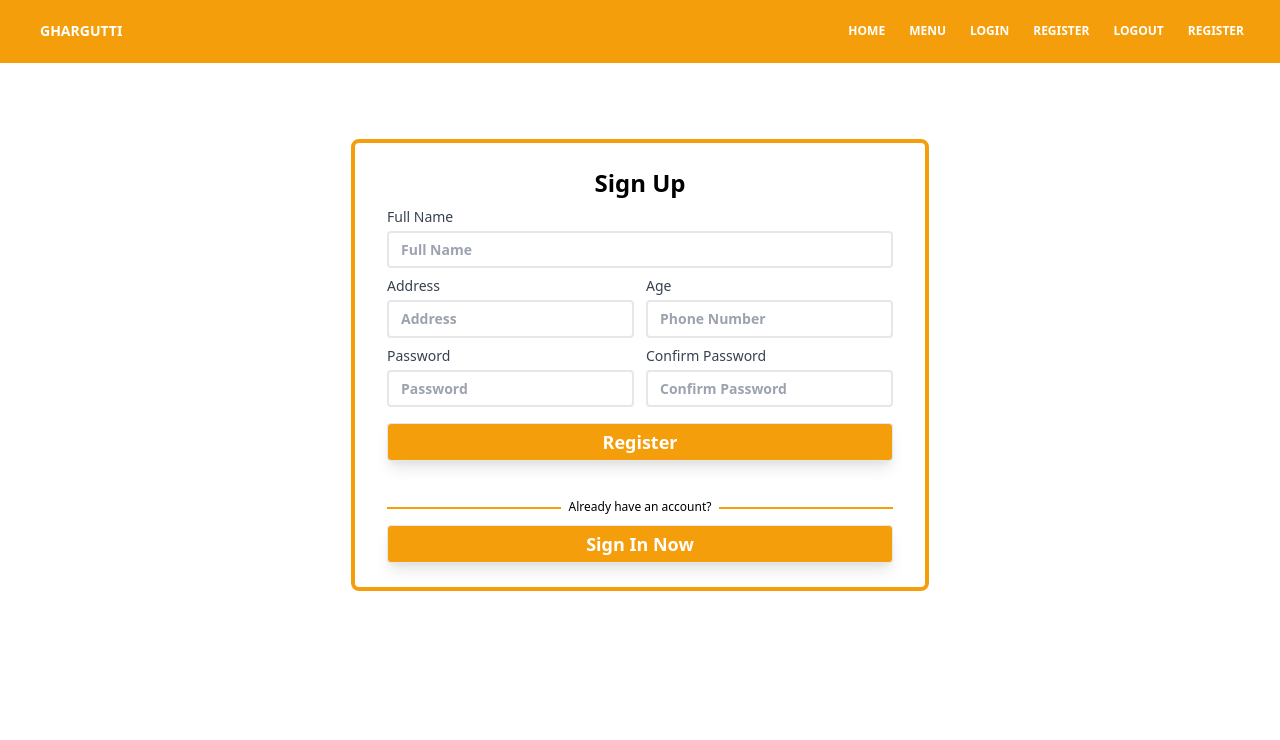
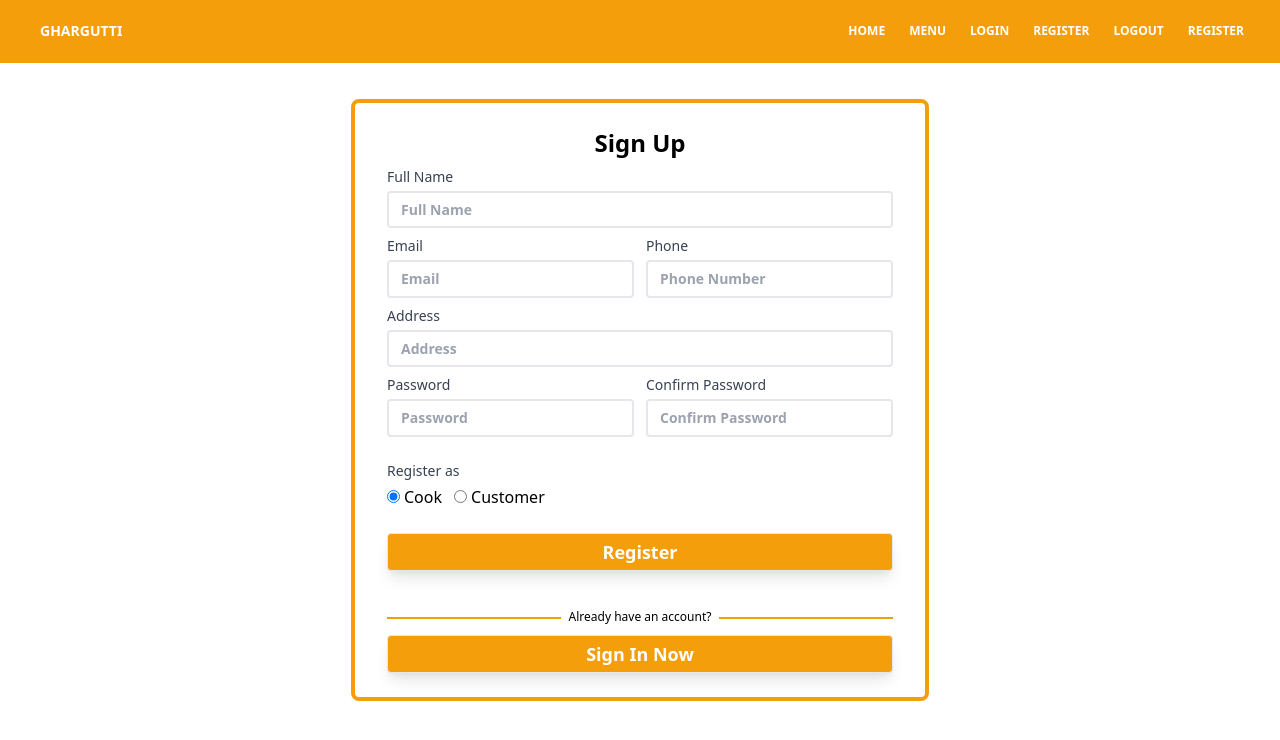
Before and after one commit to mash1408/Food-Delivery-App, a React (Create React App) app in the folder frontend/: page /register in a window 1280 px wide. Shown: the top 740 px of the page. Built offline with nearby package versions, Linux system fonts and the light colour scheme.

Commit message:
Option to register as cook/customer added

```diff
--- a/frontend/src/App.js
+++ b/frontend/src/App.js
@@ -14,7 +14,7 @@ function App() {
       <Router>
         <Navbar/>
         <br/>
-        <Route path="/cooks" exact component={CookList}/>
+        <Route path="/" exact component={CookList}></Route>
         <Route path="/cooks/:cookid" exact component={CookMenu}/>
         <Route path="/menu" exact component={MenuList}/>
         <Route path="/login" exact component={Login}/>
--- a/frontend/src/components/cook-list.component.js
+++ b/frontend/src/components/cook-list.component.js
@@ -8,7 +8,7 @@ const Cook = props => (
             <div class="shadow-lg hover:shadow-xl py-4">
             <div>
                 <div class="px-4 py-2">
-                <h1 class="text-xl text-left font-gray-700 font-bold">{props.cook.chefName}</h1>
+                <h1 class="text-xl text-left font-gray-700 font-bold">{props.cook.name}</h1>
                 <div class="flex space-x-2 mt-2">
                     <span>
                     <svg xmlns="http://www.w3.org/2000/svg" class="h-7 w-7 text-yellow-400" fill="none" viewBox="0 0 24 24" stroke="currentColor">
--- a/frontend/src/components/login.component.js
+++ b/frontend/src/components/login.component.js
@@ -11,11 +11,14 @@ function Login(props) {
   const username = useFormInput('');
   const password = useFormInput('');
   const [error, setError] = useState(null);
+  const [isCook, setIsCook] = useState(true);
 
   // handle button click of login form
   const handleLogin = () => {
     setError(null);
     setLoading(true);
+
+    if(isCook){
         axios.post('http://localhost:3005/cook/login', { email: username.value, password: password.value }).then(response => {
         setLoading(false);
         setUserSession(response.data);
@@ -27,13 +30,44 @@ function Login(props) {
       //   else setError("Something went wrong. Please try again later.");
       });
     }
+    else{
+      axios.post('http://localhost:3005/customer/login', { email: username.value, password: password.value }).then(response => {
+      setLoading(false);
+      setUserSession(response.data);
+      console.log(response)
 
-  return (   <div class="flex justify-center">
+      }).catch(error => {
+        setLoading(false);
+      //   if (error.response.status === 401) setError(error.response.data.message);
+      //   else setError("Something went wrong. Please try again later.");
+      });
+    }
+
+  }
+
+  const setAccount = (e) => {
+      if(e.target.value == "cook")
+        setIsCook(true);
+      else
+        setIsCook(false);
+  }
+
+  return (
+  <div class="flex justify-center">
   <div class="border-4 border-yellow-500 px-8 py-4 rounded-lg w-96 mt-10">
   <div>
       <p class="text-2xl font-semibold mt-2">Sign In</p>
   </div>
   <form class="my-2">
+
+    <div>
+        <label class="block text-gray-700 mb-1 text-left text-sm" >
+            Login as
+        </label>
+        <button type="button" value="cook" className={ isCook ? "border-2 border-yellow-500 bg-yellow-500 rounded-l px-3 py-1" : "border-2 border-yellow-500 bg-white rounded-l px-3 py-1"} onClick={setAccount}>Cook</button>
+        <button type="button" value="customer" className={ isCook ? "border-2 border-yellow-500 bg-white rounded-r px-3 py-1" : "border-2 border-yellow-500 bg-yellow-500 rounded-r px-3 py-1"} onClick={setAccount}>Customer</button>
+    </div>
+
   <div class="mb-2">
       <label class="block text-gray-700 mb-1 text-left text-sm" for="phone">
           Email
--- a/frontend/src/components/navbar.component.js
+++ b/frontend/src/components/navbar.component.js
@@ -15,7 +15,7 @@ export default class Navbar extends Component {
                     <div className="lg:flex flex-grow items-center" id="example-navbar-warning">
                     <ul className="flex flex-col lg:flex-row list-none ml-auto">
                         <li className="nav-item">
-                            <Link to="/cooks" className="px-3 py-2 flex items-center text-xs uppercase font-bold leading-snug text-white hover:opacity-75">Home</Link>
+                            <Link to="/" className="px-3 py-2 flex items-center text-xs uppercase font-bold leading-snug text-white hover:opacity-75">Home</Link>
                         </li>
                         <li className="nav-item">
                             <Link to="/menu" className="px-3 py-2 flex items-center text-xs uppercase font-bold leading-snug text-white hover:opacity-75">Menu</Link>
--- a/frontend/src/components/register.component.js
+++ b/frontend/src/components/register.component.js
@@ -4,24 +4,27 @@ import axios  from "axios";
 
 function Register(props) {
     const [loading, setLoading] = useState(false);
-    const chefName =useFormInput('');
-    const address =useFormInput('');
-    const age =useFormInput('');
+    const name =useFormInput('');
+    const email =useFormInput('');
+    const phone =useFormInput('');
     const password = useFormInput('');
+    const address = useFormInput('');
+    const account = useFormInput('');
     const confirmPassword = useFormInput('');
     const [error, setError] = useState(null);
+    const [selectedAccount, setSelectedAccount] = useState('cook');
 
     const handleRegister = () => {
     const request={
-        "chefName": chefName.value,
+        "name": name.value,
+        "email": email.value,
+        "phone": phone.value,
         "address": address.value,
-        "age": age.value,
-        "email": "shjashdja@hf.com",
-        "password": password.value
+        "password": password.value,
     }
-    console.log(request)
     setError(null);
     setLoading(true);
+    if(selectedAccount == "cook"){
         axios.post('http://localhost:3005/cook/register', request).then(response => {
         setLoading(false);
         console.log(response)
@@ -31,56 +34,96 @@ function Register(props) {
             console.log(error)
         });
     }
+    else{
+        axios.post('http://localhost:3005/customer/register', request).then(response => {
+        setLoading(false);
+        console.log(response)
+
+        }).catch(error => {
+        setLoading(false);
+            console.log(error)
+        });
+    }
+
+  }
+
+  const handleAccountChange = (e) => {
+      console.log(e.target.value)
+      setSelectedAccount(e.target.value)
+  }
 
   return (
-    <div class="flex justify-center">
-    <div class="border-4 border-yellow-500 px-8 py-4 rounded-lg w-auto mt-10">
+    <div className="flex justify-center">
+    <div className="border-4 border-yellow-500 px-8 py-4 rounded-lg w-auto">
     <div>
-        <p class="text-2xl font-semibold mt-2">Sign Up</p>
+        <p className="text-2xl font-semibold mt-2">Sign Up</p>
     </div>
-    <form class="my-2">
+    <form className="my-2">
 
-    <div class="mb-2">
-        <label class="block text-gray-700 mb-1 text-left text-sm" for="full-name">
+    <div className="mb-2">
+        <label className="block text-gray-700 mb-1 text-left text-sm" for="full-name">
             Full Name
         </label>
-        <input {...chefName}  class="appearance-none border-2 rounded w-full py-2 px-3 text-gray-700 text-sm font-semibold leading-tight focus:outline-none focus:shadow-outline focus:border-yellow-500" id="full-name" type="text" placeholder="Full Name"/>
+        <input {...name}  className="appearance-none border-2 rounded w-full py-2 px-3 text-gray-700 text-sm font-semibold leading-tight focus:outline-none focus:shadow-outline focus:border-yellow-500" id="full-name" type="text" placeholder="Full Name" required/>
     </div>
 
     <div className="flex gap-3">
-        <div class="mb-2">
-            <label class="block text-gray-700 mb-1 text-left text-sm" for="address">
-                Address
+        <div className="mb-2">
+            <label className="block text-gray-700 mb-1 text-left text-sm" for="email" >
+                Email
             </label>
-            <input {...address} class="appearance-none border-2 rounded w-full py-2 px-3 text-gray-700 text-sm font-semibold leading-tight focus:outline-none focus:shadow-outline focus:border-yellow-500" id="address" type="text" placeholder="Address"/>
+            <input {...email} className="appearance-none border-2 rounded w-full py-2 px-3 text-gray-700 text-sm font-semibold leading-tight focus:outline-none focus:shadow-outline focus:border-yellow-500" id="email" type="email" placeholder="Email" required/>
         </div>
 
-        <div class="mb-2">
-            <label class="block text-gray-700 mb-1 text-left text-sm" for="phone">
-                Age
+        <div className="mb-2">
+            <label className="block text-gray-700 mb-1 text-left text-sm" for="phone">
+                Phone
             </label>
-            <input {...age} class="appearance-none border-2 rounded w-full py-2 px-3 text-gray-700 text-sm font-semibold leading-tight focus:outline-none focus:shadow-outline focus:border-yellow-500" id="phone" type="text" placeholder="Phone Number"/>
+            <input {...phone} className="appearance-none border-2 rounded w-full py-2 px-3 text-gray-700 text-sm font-semibold leading-tight focus:outline-none focus:shadow-outline focus:border-yellow-500" id="phone" type="text" placeholder="Phone Number" required/>
         </div>
     </div>
 
-    <div class="flex gap-3">
-        <div class="mb-4">
-            <label class="block text-gray-700 mb-1 text-left text-sm" for="password">
+    <div className="mb-2">
+        <label className="block text-gray-700 mb-1 text-left text-sm" for="address">
+            Address
+        </label>
+        <input {...address}  className="appearance-none border-2 rounded w-full py-2 px-3 text-gray-700 text-sm font-semibold leading-tight focus:outline-none focus:shadow-outline focus:border-yellow-500" id="address" type="text" placeholder="Address" required/>
+    </div>
+
+    <div className="flex gap-3">
+        <div className="mb-6">
+            <label className="block text-gray-700 mb-1 text-left text-sm" for="password">
                 Password
             </label>
-            <input {...password} class="appearance-none border-2 rounded w-full py-2 px-3 text-gray-700  text-sm font-semibold  leading-tight focus:outline-none focus:shadow-outline focus:border-yellow-500" id="password" type="password" placeholder="Password"/>
+            <input {...password} className="appearance-none border-2 rounded w-full py-2 px-3 text-gray-700  text-sm font-semibold  leading-tight focus:outline-none focus:shadow-outline focus:border-yellow-500" id="password" type="password" placeholder="Password" required/>
         </div>
 
-        <div class="mb-4">
-            <label class="block text-gray-700 mb-1 text-left text-sm" for="confirm-password">
+        <div className="mb-2">
+            <label className="block text-gray-700 mb-1 text-left text-sm" for="confirm-password">
                 Confirm Password
             </label>
-            <input {...confirmPassword} class="appearance-none border-2 rounded w-full py-2 px-3 text-gray-700  text-sm font-semibold  leading-tight focus:outline-none focus:shadow-outline focus:border-yellow-500" id="confirm-password" type="password" placeholder="Confirm Password"/>
+            <input {...confirmPassword} className="appearance-none border-2 rounded w-full py-2 px-3 text-gray-700  text-sm font-semibold  leading-tight focus:outline-none focus:shadow-outline focus:border-yellow-500" id="confirm-password" type="password" placeholder="Confirm Password" required/>
         </div>
     </div>
 
-    <div class="mb-2">
-    <input type="button" class="w-full mb-2 rounded text-lg text-white font-semibold border py-1 bg-yellow-500 shadow-lg hover:bg-yellow-600"value={loading ? 'Loading...' : 'Register'} onClick={handleRegister} disabled={loading} /><br />
+    <div className="mb-6">
+        <label className="block text-gray-700 mb-1 text-left text-sm" for="full-name">
+        Register as
+        </label>
+        <div className="flex">
+            <label className="inline-flex items-center">
+            <input type="radio" className="form-radio" name="account" value="cook" checked={selectedAccount === 'cook'} onClick={handleAccountChange}/>
+            <span className="ml-1">Cook</span>
+            </label>
+            <label className="inline-flex items-center ml-3">
+            <input type="radio" className="form-radio" name="account" value="customer" checked={selectedAccount === 'customer'} onClick={handleAccountChange}/>
+            <span className="ml-1">Customer</span>
+            </label>
+        </div>
+    </div>
+
+    <div className="mb-2">
+    <input type="submit" className="w-full mb-2 rounded text-lg text-white font-semibold border py-1 bg-yellow-500 shadow-lg hover:bg-yellow-600" value={loading ? 'Loading...' : 'Register'} onClick={handleRegister} disabled={loading} /><br />
     </div>
     </form>
 
@@ -92,7 +135,7 @@ function Register(props) {
         </div>
 
         <div className="mt-4">
-        <Link to="/login" class="block w-full mb-2 rounded text-lg text-white font-semibold border py-1 px-2 bg-yellow-500 shadow-lg hover:bg-yellow-600">Sign In Now</Link>
+        <Link to="/login" className="block w-full mb-2 rounded text-lg text-white font-semibold border py-1 px-2 bg-yellow-500 shadow-lg hover:bg-yellow-600">Sign In Now</Link>
         </div>
     </div>
 
```
Lines whose indentation alone changed are shown as unchanged.
